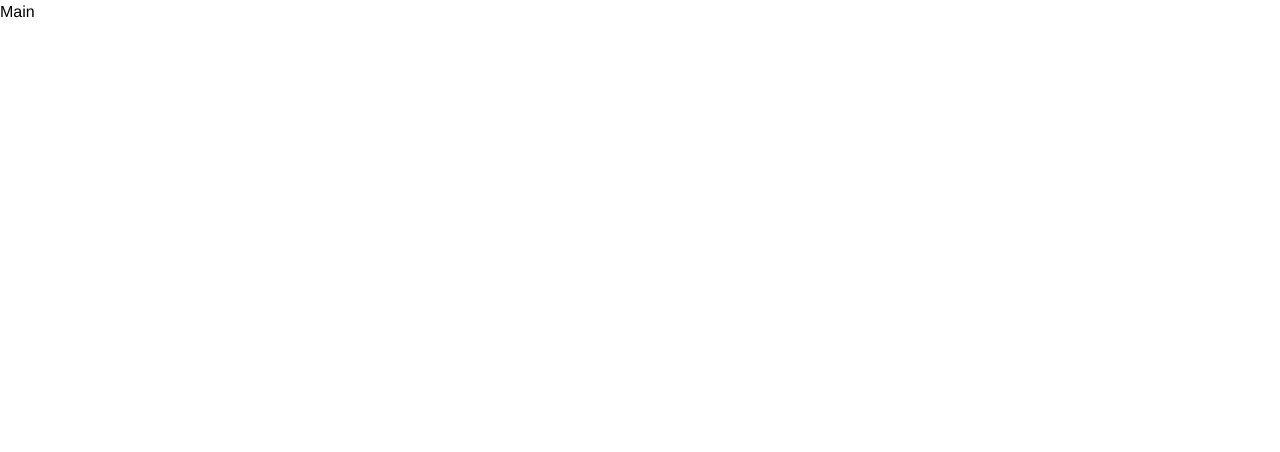
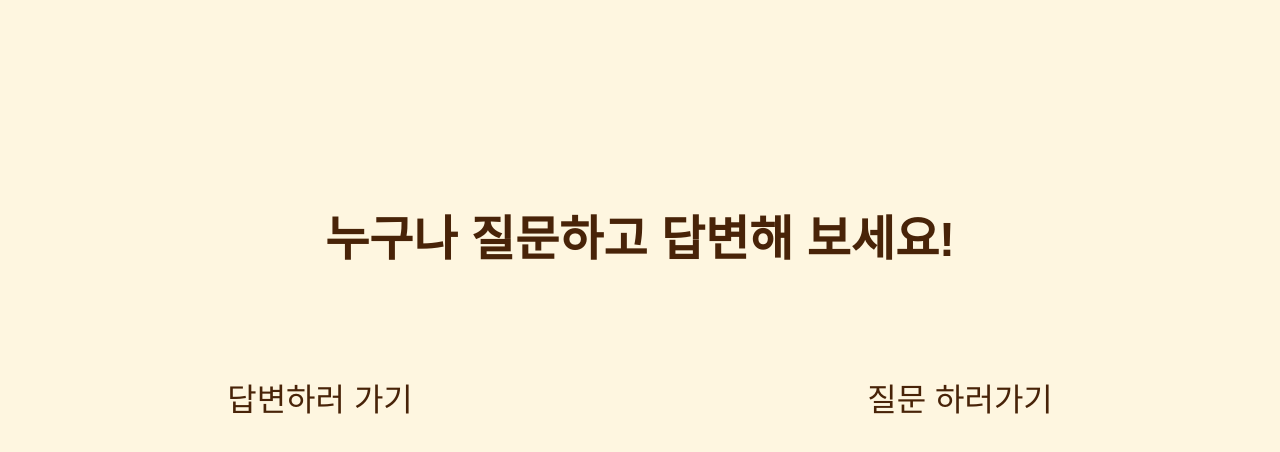
Before and after one commit to baesee0806/code-Q-A, a React (Create React App) app: page / in a window 1280 px wide. Shown: the top 452 px of the page. Built offline with nearby package versions, Linux system fonts and the light colour scheme.

Commit message:
design : Main page design 구현 Relate to : #1

```diff
--- a/src/pages/Main.tsx
+++ b/src/pages/Main.tsx
@@ -1,7 +1,80 @@
 import React from "react";
+import { Link } from "react-router-dom";
+import styled from "styled-components";
 
 const Main = () => {
-  return <div>Main</div>;
+  return (
+    <Container>
+      <Title>누구나 질문하고 답변해 보세요!</Title>
+      <Section>
+        <Answer to="/question">답변하러 가기</Answer>
+        <Question to="/question/create">질문 하러가기</Question>
+      </Section>
+    </Container>
+  );
 };
 
 export default Main;
+
+const Container = styled.main`
+  display: flex;
+  flex-direction: column;
+  align-items: center;
+  justify-content: center;
+  width: 100vw;
+  height: 100vh;
+  background-color: #fef6e0;
+`;
+const Title = styled.h1`
+  position: absolute;
+  z-index: 100;
+  top: 30%;
+  left: 50%;
+  transform: translate(-50%, -50%);
+  font-size: 3rem;
+  color: #482308;
+`;
+const Section = styled.section`
+  width: 100%;
+  height: 100%;
+  display: flex;
+  justify-content: space-between;
+`;
+const Answer = styled(Link)`
+  display: flex;
+  justify-content: center;
+  align-items: center;
+  width: 50%;
+  text-decoration-line: none;
+  color: #482308;
+  font-size: 2rem;
+  &:hover {
+    color: #a1724e;
+    font-size: 3rem;
+    font-weight: bolder;
+    transition: all 0.5s ease-in-out;
+    background-color: rgba(255, 255, 255, 0.7);
+  }
+  &:not(:hover) {
+    transition: all 0.5s ease-in-out;
+  }
+`;
+const Question = styled(Link)`
+  display: flex;
+  justify-content: center;
+  align-items: center;
+  width: 50%;
+  text-decoration-line: none;
+  color: #482308;
+  font-size: 2rem;
+  &:hover {
+    color: #a1724e;
+    font-size: 3rem;
+    font-weight: bolder;
+    transition: all 0.5s ease-in-out;
+    background-color: rgba(255, 255, 255, 0.7);
+  }
+  &:not(:hover) {
+    transition: all 0.5s ease-in-out;
+  }
+`;
```
Also changed, not shown: src/components/Nav.tsx (deleted, +0 -15 lines).
